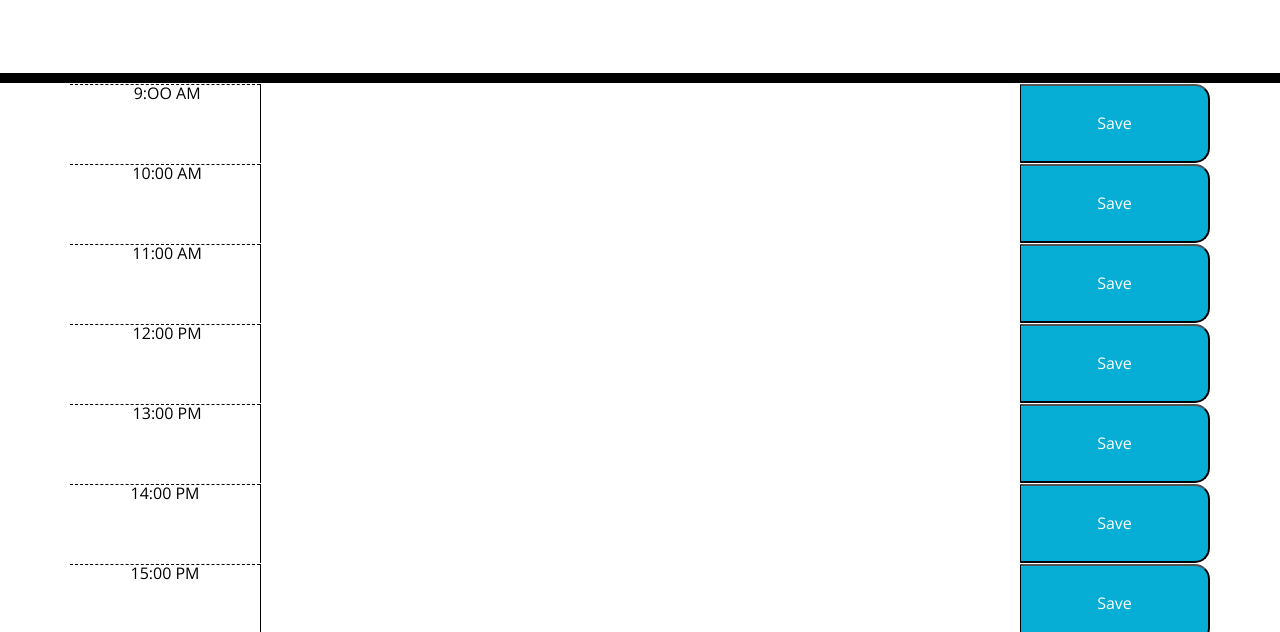
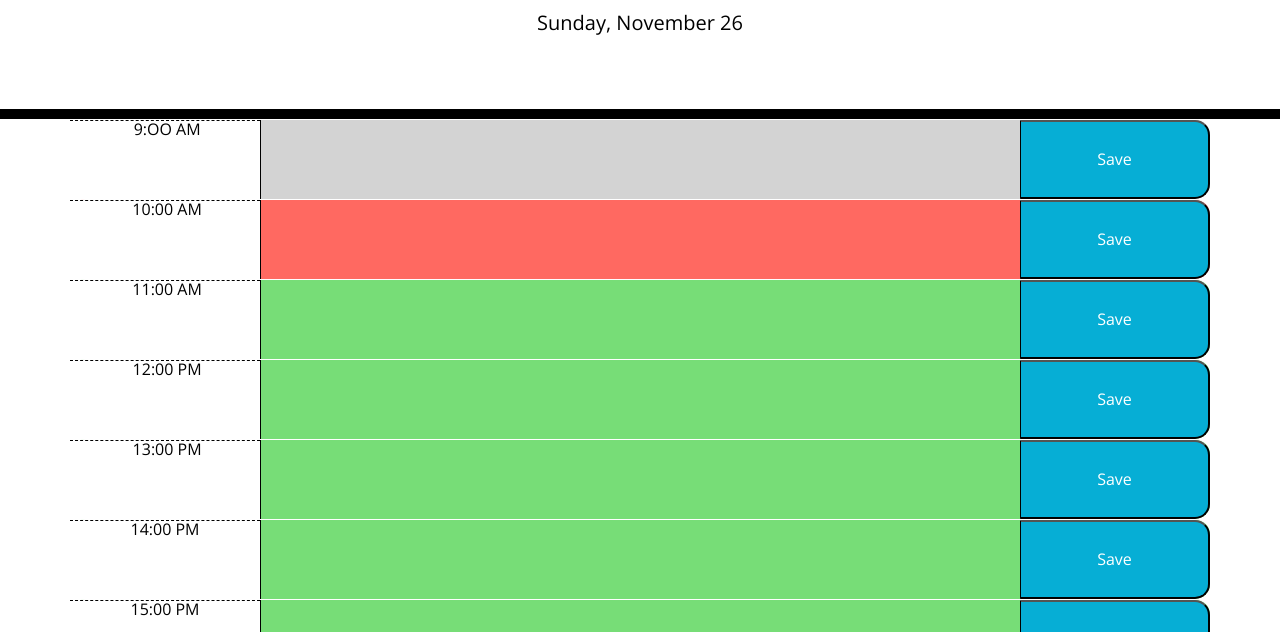
Before and after one commit to Qaleh1000/Daily-Planner-App, a plain HTML site: page index.html in a window 1280 px wide. Shown: the part 168-800 px from the top of the page. Drawn offline with nearby package versions, Linux system fonts and the light colour scheme; files that its build step writes are made by us from their sources.

Commit message:
Added final JS code and some read me

```diff
--- /dev/null
+++ b/assets/index.js
@@ -0,0 +1,59 @@
+$(document).ready(function () {
+
+  // Display current day in a set format
+  var date = dayjs()
+  $("#currentDay").text(date.format("dddd, MMMM D"));
+
+
+  // Load tasks from local storage by iterating through the hours
+  // Allows us to select the textarea element with the class "description" inside the time block corresponding to the current value of [i]
+
+  function uploadTasks() {
+    for (let i = 9; i <=21; i++) {
+      var task = localStorage.getItem(`task_${i}`);
+      $(`.time-block[data-hour='${i}'] .description`).val(task);
+    }
+  }
+
+  // Save tasks to local storage using set item
+  function saveTask(hour, task) {
+    localStorage.setItem(`task_${hour}`, task);
+  }
+
+   // Creating a click event in order to save
+   $(".saveBtn").on("click", function () {
+    var hour = $(this).parent().attr("data-hour");
+    var task = $(this).siblings(".description").val();
+    saveTask(hour, task);
+  });
+
+  // Updates time blocks according to time
+  function updateTimeBlockClasses() {
+    var currentHour = date.hour();
+
+    $(".time-block").each(function () {
+      var blockHour = parseInt($(this).attr("data-hour"));
+      $(this).removeClass("past present future"); // Removing existing classes from the current time blok
+
+      if (blockHour < currentHour) {
+        $(this).addClass("past");
+      } else if (blockHour === currentHour) {
+        $(this).addClass("present");
+      } else {
+        $(this).addClass("future");
+      }
+    });
+  }
+
+  // Upload tasks on page load
+  uploadTasks();
+
+  // Update CSS classes of each time block based on the current time
+  updateTimeBlockClasses();
+
+  // Time block classes updated every minute
+  setInterval(updateTimeBlockClasses, 60000);
+
+
+
+});
--- a/index.html
+++ b/index.html
@@ -20,7 +20,7 @@
       href="https://fonts.googleapis.com/css?family=Open+Sans&display=swap"
       rel="stylesheet"
     />
-    <link rel="stylesheet" href="style.css" />
+    <link rel="stylesheet" href="./assets/style.css" />
     <title>Work Day Scheduler</title>
   </head>
 
@@ -110,12 +110,10 @@
         <textarea class="col-8 description"></textarea>
         <button class="col-2 saveBtn">Save</button>
       </div>
-
-
     </div>
 
     <script src="https://cdnjs.cloudflare.com/ajax/libs/jquery/3.2.1/jquery.min.js"></script>
     <script src="https://cdn.jsdelivr.net/npm/dayjs@1/dayjs.min.js"></script>
-    <script src="./index.js"></script>
+    <script src="./assets/index.js"></script>
   </body>
 </html>
```
Also changed, not shown: assets/05-third-party-apis-homework-demo.gif (deleted), assets/Screenshot one.png (added), assets/Screenshot two.png (added), index.js (deleted), 3 other files.
